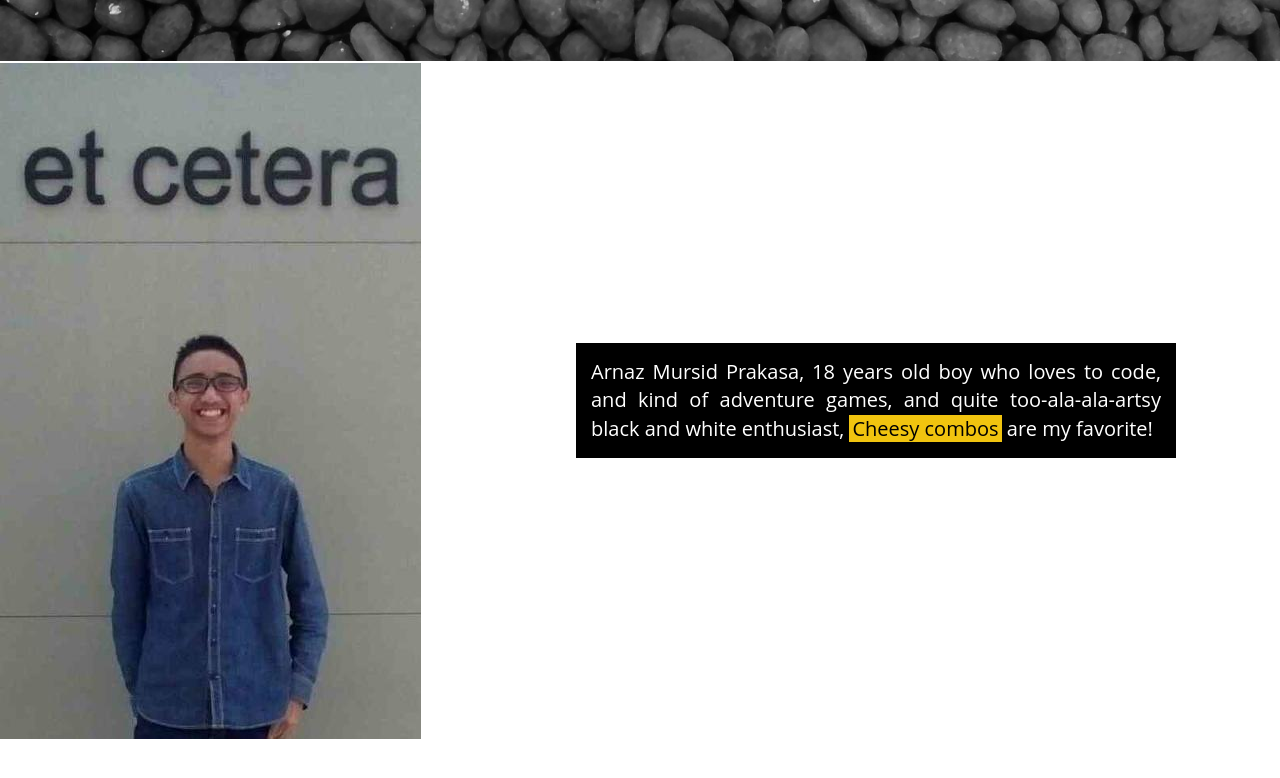
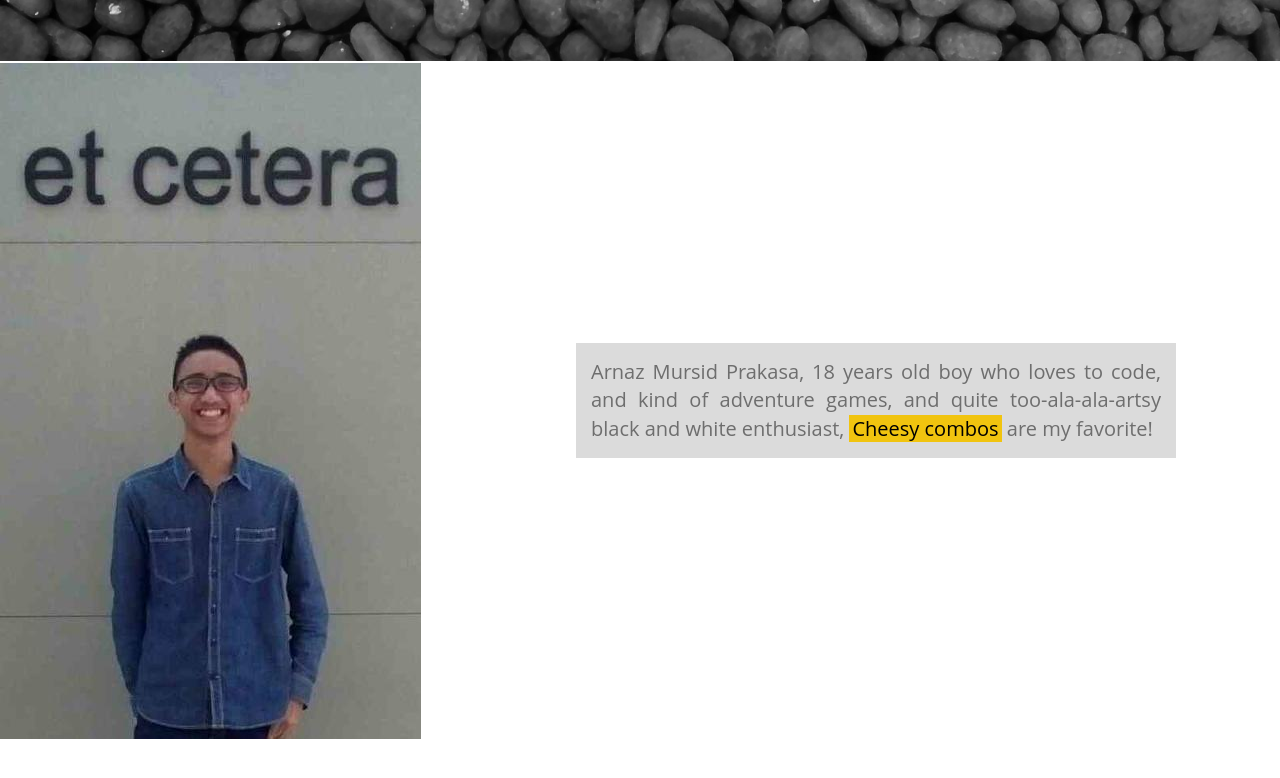
Before and after one commit to arnazmursidp/portofolio, a React (Create React App) app: page /home in a window 1280 px wide. In both pictures the pointer is over the element 876 px from the left and 1018 px from the top of the page. Shown: the part 618-1396 px from the top of the page. Built offline with nearby package versions, Linux system fonts and the light colour scheme.

Commit message:
change introduction description hover background

```diff
--- a/media/css/Introduce.css
+++ b/media/css/Introduce.css
@@ -26,8 +26,8 @@ p{
 }
 
 .App-p-div:hover {
-    color: white;
-    background-color: black;
+    color: rgb(110, 110, 110);
+    background-color: rgb(219, 219, 219);
 }
 
 .yellow{
@@ -39,10 +39,9 @@ p{
 
 /* Animation */
 .index {
-    z-index: 1;
-    animation: rights 1s;
     opacity: 1;
     margin-left: 0px;
+    animation: rights 1s;
 }
 
 .App-introduce-bg {
@@ -127,6 +126,6 @@ p{
 }
 
 @keyframes rights {
-    from { opacity: 0; margin-left: -100px; }
+    from { opacity: 0; margin-left: -200px; }
     to { opacity: 1; margin-left: 0px; }
 }
```
